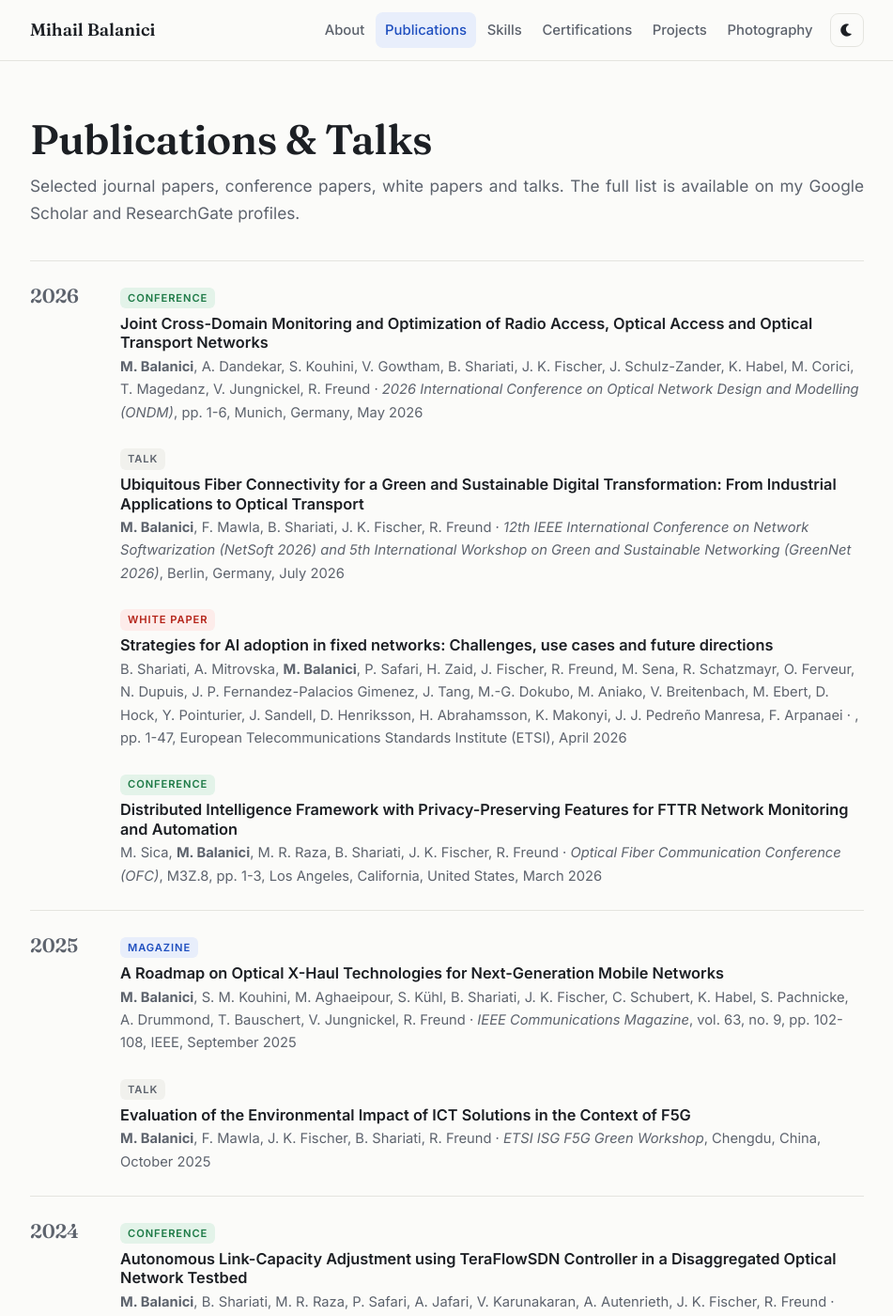
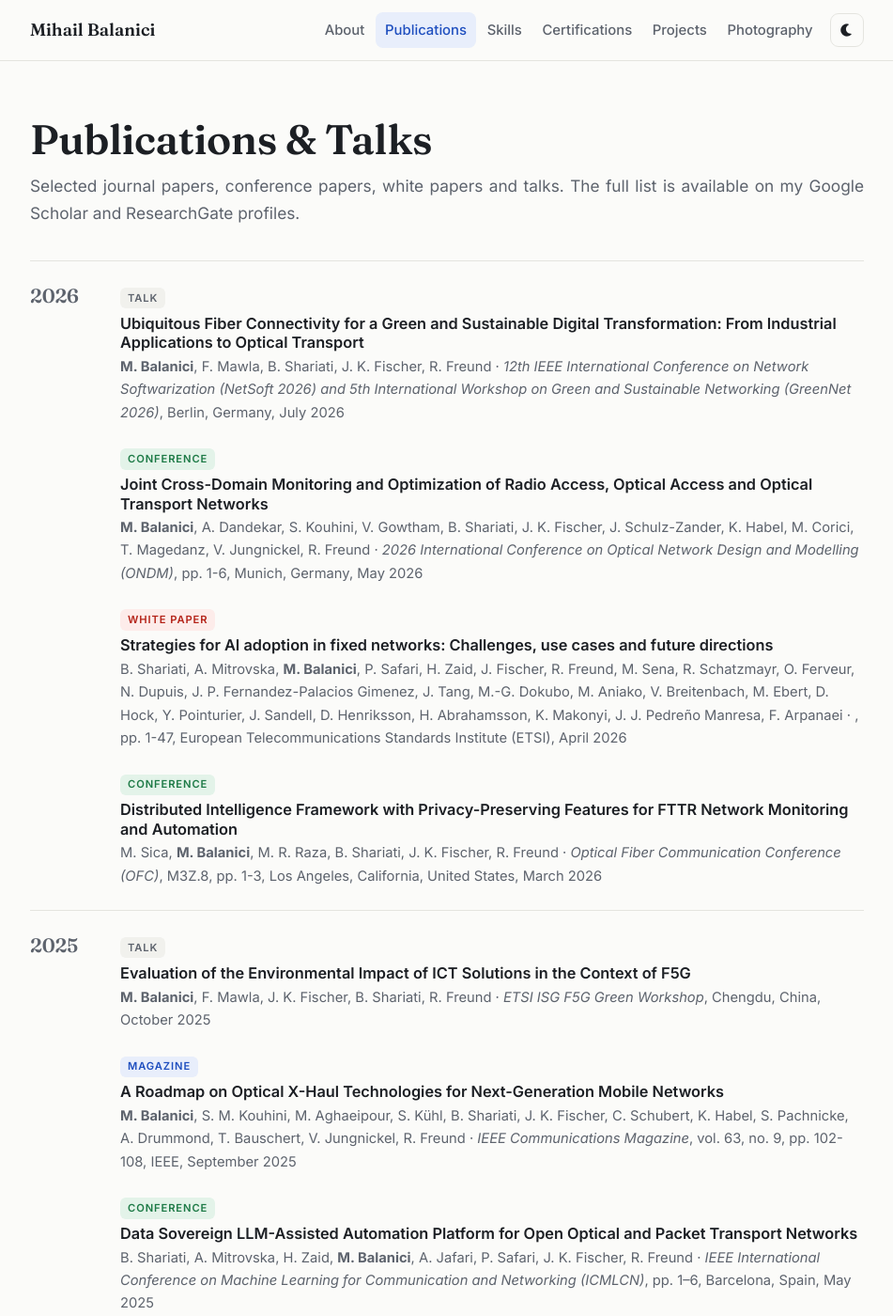
Before and after one commit to mihailbalanici/mihailbalanici.github.io, a Jekyll site: the page built from publications.html, in a window 1280 px wide and 1400 px high. Shown: the whole window at 94% size, without its empty margins (164-1115 px from the left). Built offline with Jekyll 4.4.1, drawn with Linux system fonts in a browser that asks for light colours; some of the changed text lies outside the part shown.

Commit message:
Update publications.yml

```diff
--- a/_data/publications.yml
+++ b/_data/publications.yml
@@ -9,6 +9,15 @@
 # month:    e.g. "Mar." or "March"; shown together with the year (leave "" if none)
 # Any field left empty is simply not shown.
 
+- title: "Ubiquitous Fiber Connectivity for a Green and Sustainable Digital Transformation: From Industrial Applications to Optical Transport"
+  authors: M. Balanici, F. Mawla, B. Shariati, J. K. Fischer, R. Freund
+  venue: 12th IEEE International Conference on Network Softwarization (NetSoft 2026) and 5th International Workshop on Green and Sustainable Networking (GreenNet 2026)
+  place: Berlin, Germany
+  month: July
+  year: 2026
+  type: talk
+  url: "https://netsoft2026.ieee-netsoft.org/workshops"
+
 - title: Joint Cross-Domain Monitoring and Optimization of Radio Access, Optical Access and Optical Transport Networks
   authors: M. Balanici, A. Dandekar, S. Kouhini, V. Gowtham, B. Shariati, J. K. Fischer, J. Schulz-Zander, K. Habel, M. Corici, T. Magedanz, V. Jungnickel, R. Freund
   venue: 2026 International Conference on Optical Network Design and Modelling (ONDM)
@@ -19,15 +28,6 @@
   year: 2026
   type: conference
   url: "https://ieeexplore.ieee.org/document/11618808"
-
-- title: "Ubiquitous Fiber Connectivity for a Green and Sustainable Digital Transformation: From Industrial Applications to Optical Transport"
-  authors: M. Balanici, F. Mawla, B. Shariati, J. K. Fischer, R. Freund
-  venue: 12th IEEE International Conference on Network Softwarization (NetSoft 2026) and 5th International Workshop on Green and Sustainable Networking (GreenNet 2026)
-  place: Berlin, Germany
-  month: July
-  year: 2026
-  type: talk
-  url: "https://netsoft2026.ieee-netsoft.org/workshops"
 
 - title: "Strategies for AI adoption in fixed networks: Challenges, use cases and future directions"
   authors: B. Shariati, A. Mitrovska, M. Balanici, P. Safari, H. Zaid, J. Fischer, R. Freund, M. Sena, R. Schatzmayr, O. Ferveur, N. Dupuis, J. P. Fernandez-Palacios Gimenez, J. Tang, M.-G. Dokubo, M. Aniako, V. Breitenbach, M. Ebert, D. Hock, Y. Pointurier, J. Sandell, D. Henriksson, H. Abrahamsson, K. Makonyi, J. J. Pedreño Manresa, F. Arpanaei
@@ -50,6 +50,15 @@
   type: conference
   url: "https://ieeexplore.ieee.org/document/11524858"
 
+- title: "Evaluation of the Environmental Impact of ICT Solutions in the Context of F5G"
+  authors: M. Balanici, F. Mawla, J. K. Fischer, B. Shariati, R. Freund
+  venue: ETSI ISG F5G Green Workshop
+  place: Chengdu, China
+  month: October
+  year: 2025
+  type: talk
+  url: "https://www.etsi.org/blogs/etsi-isg-f5g-green-workshop-to-build-a-greener-optical-network-in-f5g-a-and-beyond/"
+
 - title: A Roadmap on Optical X-Haul Technologies for Next-Generation Mobile Networks
   authors: M. Balanici, S. M. Kouhini, M. Aghaeipour, S. Kühl, B. Shariati, J. K. Fischer, C. Schubert, K. Habel, S. Pachnicke, A. Drummond, T. Bauschert, V. Jungnickel, R. Freund
   venue: IEEE Communications Magazine
@@ -62,14 +71,39 @@
   type: magazine
   url: "https://ieeexplore.ieee.org/document/11152699"
 
-- title: "Evaluation of the Environmental Impact of ICT Solutions in the Context of F5G"
-  authors: M. Balanici, F. Mawla, J. K. Fischer, B. Shariati, R. Freund
-  venue: ETSI ISG F5G Green Workshop
-  place: Chengdu, China
-  month: October
+- title: Data Sovereign LLM-Assisted Automation Platform for Open Optical and Packet Transport Networks
+  authors: B. Shariati, A. Mitrovska, H. Zaid, M. Balanici, A. Jafari, P. Safari, J. K. Fischer, R. Freund
+  venue: IEEE International Conference on Machine Learning for Communication and Networking (ICMLCN)
+  paper_id: ""
+  pages: "1–6"
+  place: Barcelona, Spain
+  month: May
   year: 2025
-  type: talk
-  url: "https://www.etsi.org/blogs/etsi-isg-f5g-green-workshop-to-build-a-greener-optical-network-in-f5g-a-and-beyond/"
+  type: conference
+  url: "https://ieeexplore.ieee.org/document/11140539"
+
+- title: Empowering Smart Factories With Open RAN
+  authors: A. C. Drummond, O. T. Başaran, A. Dandekar, M. Franke, M. Balanici, I. Zacarias, Í. Brasileiro, C. V. Phung, E. Tohidi, N. K. Khani, S. Kouhini, L. Miretti, Z. Utkovski, E. Durmaz, J. Schulz-Zander, S. Maghsudi, S. Schmid, F. Dressler, B. Shariati, J. K. Fischer, R. Freund, S. Stańczak, A. Jukan
+  venue: IEEE Communications Standards Magazine
+  volume: 9
+  issue: 3
+  pages: "78-85"
+  publisher: IEEE
+  month: September
+  year: 2025
+  type: magazine
+  url: "https://ieeexplore.ieee.org/document/11010844"
+
+- title: Multi-Agent Design for LLM-assisted Network Management
+  authors: H. Zaid, P. Safari, B. Shariati, A. Jafari, M. Balanici, J. K. Fischer
+  venue: Optical Fiber Communication Conference (OFC)
+  paper_id: "W1A.4"
+  pages: "1–3"
+  place: San Francisco, California, United States
+  month: April
+  year: 2025
+  type: conference
+  url: "https://ieeexplore.ieee.org/document/11046468"
 
 - title: Autonomous Link-Capacity Adjustment using TeraFlowSDN Controller in a Disaggregated Optical Network Testbed
   authors: M. Balanici, B. Shariati, M. R. Raza, P. Safari, A. Jafari, V. Karunakaran, A. Autenrieth, J. K. Fischer, R. Freund
```
